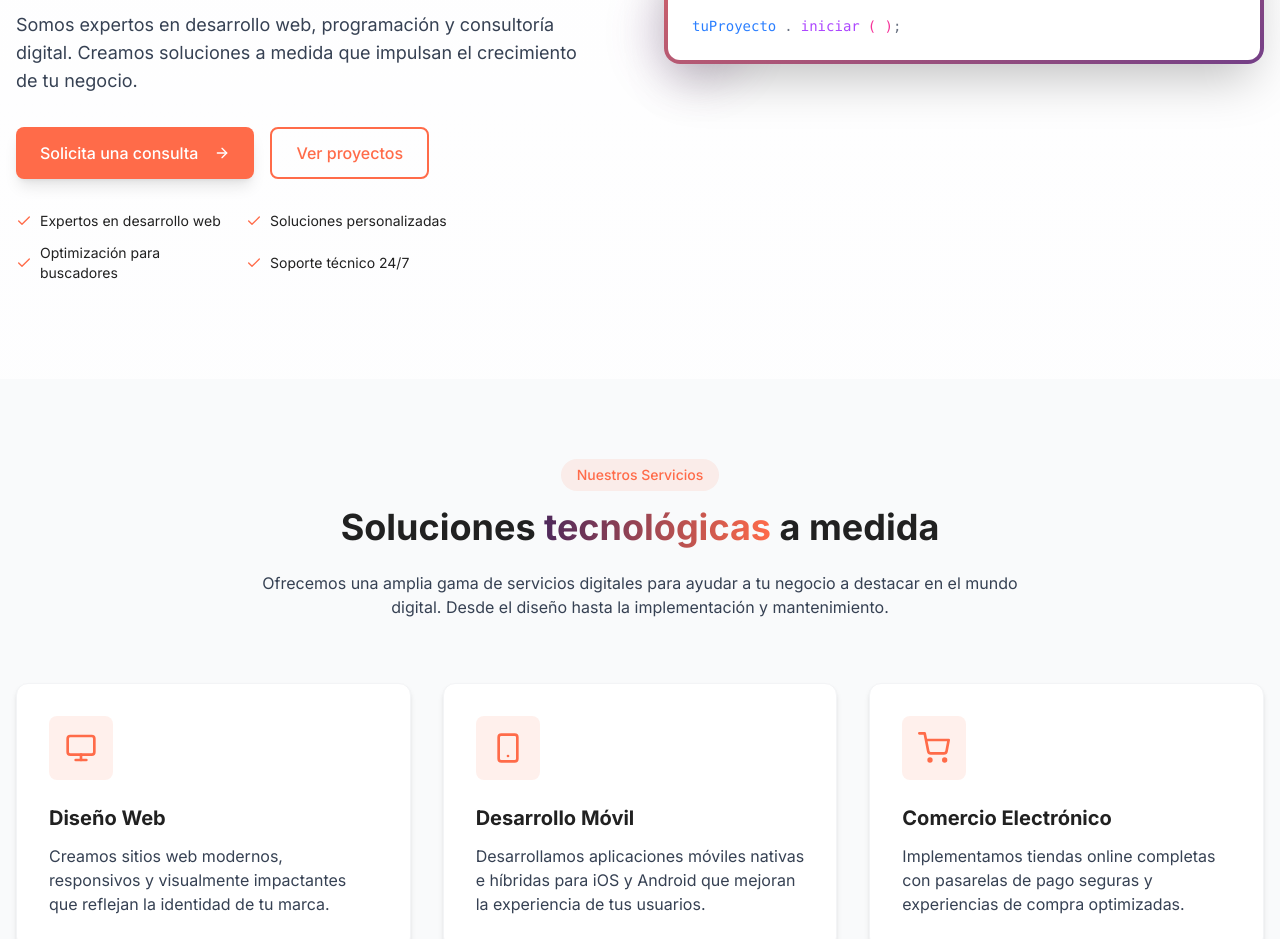
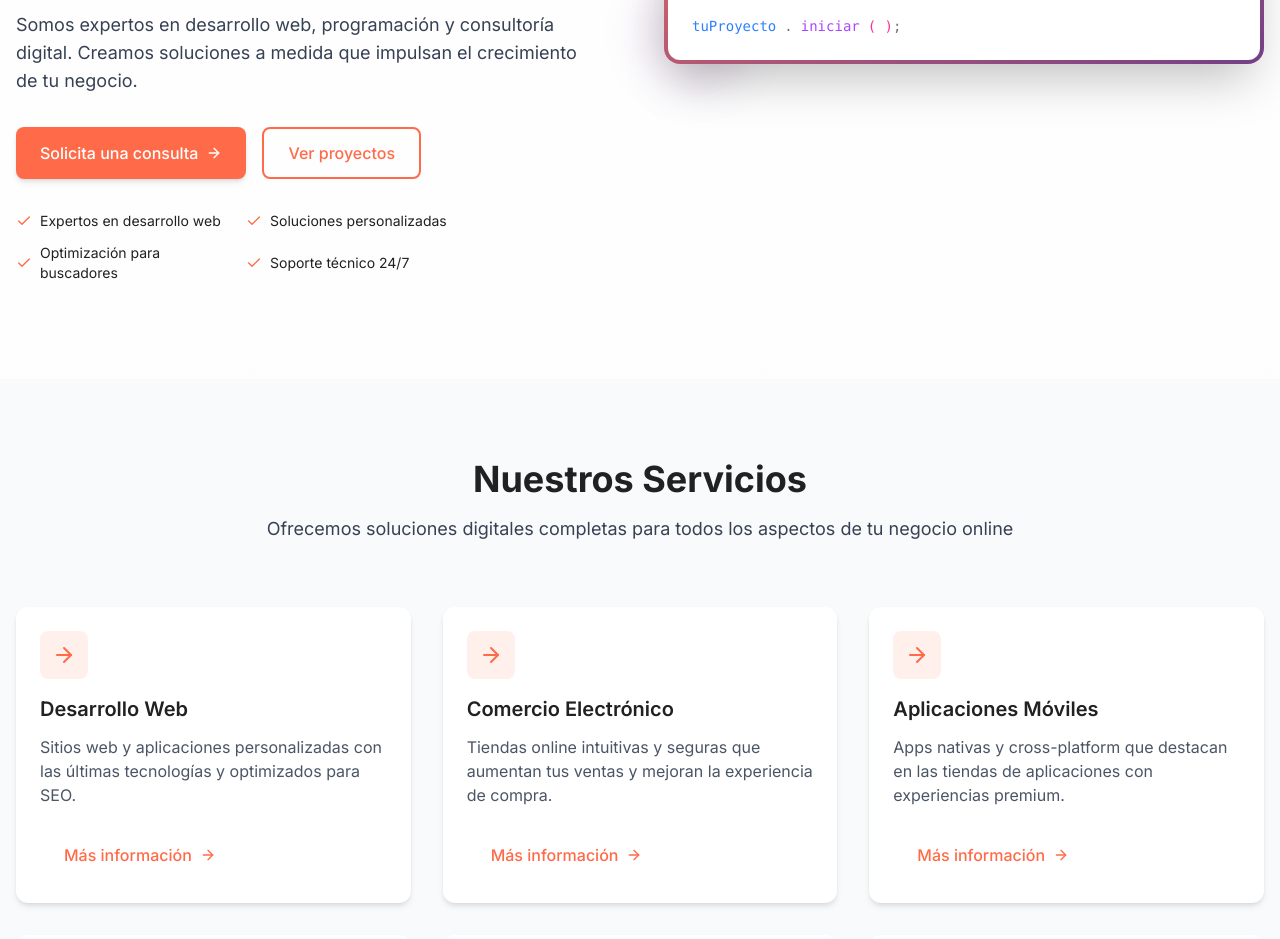
Before and after one commit to Rene-Kuhm/Landing-personal, a Next.js app: page / in a window 1280 px wide. Shown: the part 580-1519 px from the top of the page. Built offline with nearby package versions, Linux system fonts and the light colour scheme; a web font is replaced by a local one.

Commit message:
trabajo terminado optimizaccion de imagenes 4

```diff
--- a/app/components/Button.tsx
+++ b/app/components/Button.tsx
@@ -2,68 +2,60 @@
 
 import React from 'react';
 import Link from 'next/link';
-import { motion } from 'framer-motion';
 
-interface ButtonProps {
+type ButtonProps = {
+    children: React.ReactNode;
     href?: string;
     onClick?: () => void;
-    children: React.ReactNode;
-    variant?: 'primary' | 'secondary' | 'outline';
+    variant?: 'primary' | 'secondary' | 'outline' | 'ghost';
     className?: string;
-    fullWidth?: boolean;
     type?: 'button' | 'submit' | 'reset';
     disabled?: boolean;
-}
+};
 
-const Button: React.FC<ButtonProps> = ({
+const Button = ({
+    children,
     href,
     onClick,
-    children,
     variant = 'primary',
     className = '',
-    fullWidth = false,
     type = 'button',
-    disabled = false,
-}) => {
-    const baseClasses = "inline-flex items-center justify-center px-6 py-3 rounded-lg font-medium text-base transition-all duration-300 ease-in-out";
+    disabled = false
+}: ButtonProps) => {
+    // Clases base según el variante
+    const baseClasses = 'inline-flex items-center justify-center px-6 py-3 text-base font-medium rounded-lg transition-colors duration-200 ease-in-out';
 
+    // Clases específicas por variante
     const variantClasses = {
-        primary: "bg-[var(--primary)] hover:bg-[var(--primary-dark)] text-white shadow-lg hover:shadow-xl",
-        secondary: "bg-[var(--secondary)] hover:opacity-90 text-white shadow-lg hover:shadow-xl",
-        outline: "border-2 border-[var(--primary)] text-[var(--primary)] hover:bg-[var(--primary)] hover:text-white",
+        primary: 'bg-[var(--primary)] hover:bg-[var(--primary-dark)] text-white shadow-md hover:shadow-lg',
+        secondary: 'bg-[var(--secondary)] hover:bg-[var(--accent)] text-white shadow-md hover:shadow-lg',
+        outline: 'bg-transparent border-2 border-current text-[var(--primary)] hover:text-[var(--primary-dark)]',
+        ghost: 'bg-transparent text-[var(--primary)] hover:text-[var(--primary-dark)] hover:bg-[var(--primary)]/10 px-4'
     };
 
-    const widthClass = fullWidth ? "w-full" : "";
-    const disabledClass = disabled ? "opacity-70 cursor-not-allowed" : "";
+    // Clases para estado deshabilitado
+    const disabledClasses = disabled ? 'opacity-60 cursor-not-allowed' : '';
 
-    const buttonClasses = `${baseClasses} ${variantClasses[variant]} ${widthClass} ${disabledClass} ${className}`;
+    // Combinación de todas las clases
+    const buttonClasses = `${baseClasses} ${variantClasses[variant]} ${className} ${disabledClasses}`;
 
-    const content = (
-        <motion.span
-            className="flex items-center gap-2"
-            whileHover={{ scale: disabled ? 1 : 1.03 }}
-            whileTap={{ scale: disabled ? 1 : 0.98 }}
-        >
-            {children}
-        </motion.span>
-    );
-
-    if (href && !disabled) {
+    // Renderizar como link o botón
+    if (href) {
         return (
             <Link href={href} className={buttonClasses}>
-                {content}
+                {children}
             </Link>
         );
     }
 
     return (
         <button
+            type={type}
             onClick={onClick}
             className={buttonClasses}
-            type={type}
             disabled={disabled}
         >
-            {content}
+            {children}
         </button>
     );
 };
--- a/app/sections/Hero.tsx
+++ b/app/sections/Hero.tsx
@@ -1,32 +1,16 @@
 "use client";
 
-import React from 'react';
-import { motion } from 'framer-motion';
+import React, { useEffect, useState } from 'react';
 import { FiArrowRight, FiCheck } from 'react-icons/fi';
 import Button from '../components/Button';
 
 const Hero = () => {
-    const containerVariants = {
-        hidden: { opacity: 0 },
-        visible: {
-            opacity: 1,
-            transition: {
-                staggerChildren: 0.2,
-            },
-        },
-    };
+    const [isLoaded, setIsLoaded] = useState(false);
 
-    const itemVariants = {
-        hidden: { opacity: 0, y: 20 },
-        visible: {
-            opacity: 1,
-            y: 0,
-            transition: {
-                duration: 0.6,
-                ease: [0.6, 0.05, 0.01, 0.9],
-            },
-        },
-    };
+    useEffect(() => {
+        // Marcar como cargado después del montaje inicial
+        setIsLoaded(true);
+    }, []);
 
     const benefitItems = [
         'Expertos en desarrollo web',
@@ -39,37 +23,32 @@ const Hero = () => {
         <section id="home" className="pt-28 pb-16 md:pt-36 md:pb-24 overflow-hidden">
             <div className="container-custom">
                 <div className="grid grid-cols-1 lg:grid-cols-2 gap-12 items-center">
-                    <motion.div
-                        variants={containerVariants}
-                        initial="hidden"
-                        animate="visible"
-                        className="text-center lg:text-left"
-                    >
-                        <motion.span
-                            variants={itemVariants}
+                    <div className="text-center lg:text-left">
+                        <span
                             className="inline-block px-4 py-1.5 bg-[var(--primary)]/10 text-[var(--primary)] rounded-full text-sm font-medium mb-4"
+                            style={{ opacity: isLoaded ? 1 : 0, transition: 'opacity 0.5s' }}
                         >
                             Agencia de Desarrollo Web & Consultoría
-                        </motion.span>
+                        </span>
 
-                        <motion.h1
-                            variants={itemVariants}
+                        <h1
                             className="text-4xl md:text-5xl lg:text-6xl font-bold mb-6 leading-tight"
+                            style={{ opacity: 1 }}
                         >
                             Transformamos <span className="text-gradient">ideas</span> en <span className="text-gradient">experiencias digitales</span> excepcionales
-                        </motion.h1>
+                        </h1>
 
-                        <motion.p
-                            variants={itemVariants}
+                        <p
                             className="text-lg text-gray-700 dark:text-gray-300 mb-8 max-w-xl mx-auto lg:mx-0"
+                            style={{ opacity: isLoaded ? 1 : 0, transition: 'opacity 0.5s ease 0.2s' }}
                         >
                             Somos expertos en desarrollo web, programación y consultoría digital.
                             Creamos soluciones a medida que impulsan el crecimiento de tu negocio.
-                        </motion.p>
+                        </p>
 
-                        <motion.div
-                            variants={itemVariants}
+                        <div
                             className="flex flex-col sm:flex-row gap-4 justify-center lg:justify-start mb-8"
+                            style={{ opacity: isLoaded ? 1 : 0, transition: 'opacity 0.5s ease 0.3s' }}
                         >
                             <Button href="#contacto" variant="primary">
                                 Solicita una consulta <FiArrowRight className="ml-2" />
@@ -77,11 +56,11 @@ const Hero = () => {
                             <Button href="#proyectos" variant="outline">
                                 Ver proyectos
                             </Button>
-                        </motion.div>
+                        </div>
 
-                        <motion.div
-                            variants={itemVariants}
+                        <div
                             className="grid grid-cols-2 gap-3 max-w-md mx-auto lg:mx-0"
+                            style={{ opacity: isLoaded ? 1 : 0, transition: 'opacity 0.5s ease 0.4s' }}
                         >
                             {benefitItems.map((item, index) => (
                                 <div key={index} className="flex items-center">
@@ -89,14 +68,12 @@ const Hero = () => {
                                     <span className="text-sm">{item}</span>
                                 </div>
                             ))}
-                        </motion.div>
-                    </motion.div>
+                        </div>
+                    </div>
 
-                    <motion.div
-                        initial={{ opacity: 0, scale: 0.9 }}
-                        animate={{ opacity: 1, scale: 1 }}
-                        transition={{ duration: 0.8, delay: 0.3 }}
+                    <div
                         className="relative"
+                        style={{ opacity: isLoaded ? 1 : 0, transform: `scale(${isLoaded ? 1 : 0.9})`, transition: 'opacity 0.6s, transform 0.6s' }}
                     >
                         <div className="relative z-10 bg-gradient-to-br from-[var(--primary)] to-[var(--accent)] p-1 rounded-2xl shadow-2xl">
                             <div className="bg-white dark:bg-[#0f0f1e] rounded-xl p-6">
@@ -146,7 +123,7 @@ const Hero = () => {
                         {/* Decorative elements */}
                         <div className="absolute -top-6 -right-6 w-20 h-20 bg-[var(--secondary)] opacity-20 rounded-full blur-xl"></div>
                         <div className="absolute -bottom-4 -left-4 w-24 h-24 bg-[var(--accent)] opacity-20 rounded-full blur-xl"></div>
-                    </motion.div>
+                    </div>
                 </div>
             </div>
         </section>
--- a/app/sections/Servicios.tsx
+++ b/app/sections/Servicios.tsx
@@ -1,108 +1,103 @@
 "use client";
 
-import React from 'react';
-import { motion } from 'framer-motion';
-import { useInView } from 'react-intersection-observer';
-import { FiMonitor, FiSmartphone, FiShoppingCart, FiSearch, FiServer, FiCode } from 'react-icons/fi';
+import React, { useEffect, useState } from 'react';
+import { FiArrowRight } from 'react-icons/fi';
+import Button from '../components/Button';
 
-const servicios = [
+const Servicios = () => {
+    const [isInView, setIsInView] = useState(false);
+
+    useEffect(() => {
+        const timer = setTimeout(() => {
+            setIsInView(true);
+        }, 100);
+
+        return () => clearTimeout(timer);
+    }, []);
+
+    const services = [
         {
-        icon: <FiMonitor className="w-8 h-8" />,
-        title: 'Diseño Web',
-        description: 'Creamos sitios web modernos, responsivos y visualmente impactantes que reflejan la identidad de tu marca.',
+            id: 1,
+            title: 'Desarrollo Web',
+            description: 'Sitios web y aplicaciones personalizadas con las últimas tecnologías y optimizados para SEO.',
+            icon: '/images/icon-web.svg',
         },
         {
-        icon: <FiSmartphone className="w-8 h-8" />,
-        title: 'Desarrollo Móvil',
-        description: 'Desarrollamos aplicaciones móviles nativas e híbridas para iOS y Android que mejoran la experiencia de tus usuarios.',
+            id: 2,
+            title: 'Comercio Electrónico',
+            description: 'Tiendas online intuitivas y seguras que aumentan tus ventas y mejoran la experiencia de compra.',
+            icon: '/images/icon-ecommerce.svg',
         },
         {
-        icon: <FiShoppingCart className="w-8 h-8" />,
-        title: 'Comercio Electrónico',
-        description: 'Implementamos tiendas online completas con pasarelas de pago seguras y experiencias de compra optimizadas.',
+            id: 3,
+            title: 'Aplicaciones Móviles',
+            description: 'Apps nativas y cross-platform que destacan en las tiendas de aplicaciones con experiencias premium.',
+            icon: '/images/icon-mobile.svg',
         },
         {
-        icon: <FiSearch className="w-8 h-8" />,
-        title: 'SEO y Marketing Digital',
-        description: 'Optimizamos tu presencia en buscadores y creamos estrategias de marketing digital para aumentar tu visibilidad.',
+            id: 4,
+            title: 'Sistemas a Medida',
+            description: 'Software personalizado para optimizar procesos internos y mejorar la productividad empresarial.',
+            icon: '/images/icon-software.svg',
         },
         {
-        icon: <FiServer className="w-8 h-8" />,
-        title: 'Desarrollo Backend',
-        description: 'Construimos APIs robustas, servicios web y sistemas de gestión con las últimas tecnologías.',
+            id: 5,
+            title: 'Consultoría Digital',
+            description: 'Asesoramiento estratégico para mejorar tu presencia online y escalar tu negocio digital.',
+            icon: '/images/icon-consulting.svg',
         },
         {
-        icon: <FiCode className="w-8 h-8" />,
-        title: 'Consultoría Tecnológica',
-        description: 'Asesoramos en la selección de tecnologías y arquitecturas para optimizar tus proyectos digitales.',
+            id: 6,
+            title: 'Marketing Digital',
+            description: 'Estrategias de posicionamiento, SEO y SEM para aumentar tu visibilidad y conseguir leads.',
+            icon: '/images/icon-marketing.svg',
         },
     ];
 
-const Servicios = () => {
-    const [ref, inView] = useInView({
-        triggerOnce: true,
-        threshold: 0.1,
-    });
-
-    const containerVariants = {
-        hidden: { opacity: 0 },
-        visible: {
-            opacity: 1,
-            transition: {
-                staggerChildren: 0.1,
-            },
-        },
-    };
-
-    const itemVariants = {
-        hidden: { opacity: 0, y: 30 },
-        visible: {
-            opacity: 1,
-            y: 0,
-            transition: {
-                duration: 0.5,
-                ease: 'easeOut',
-            },
-        },
-    };
-
     return (
-        <section id="servicios" className="py-20 bg-gray-50 dark:bg-[#0a0a14]">
+        <section id="servicios" className="py-20 bg-gray-50 dark:bg-[#0f1119]">
             <div className="container-custom">
-                <div className="text-center max-w-3xl mx-auto mb-16">
-                    <span className="inline-block px-4 py-1.5 bg-[var(--primary)]/10 text-[var(--primary)] rounded-full text-sm font-medium mb-4">
-                        Nuestros Servicios
-                    </span>
-                    <h2 className="text-3xl md:text-4xl font-bold mb-6">
-                        Soluciones <span className="text-gradient">tecnológicas</span> a medida
-                    </h2>
-                    <p className="text-gray-700 dark:text-gray-300">
-                        Ofrecemos una amplia gama de servicios digitales para ayudar a tu negocio a destacar en el mundo digital.
-                        Desde el diseño hasta la implementación y mantenimiento.
+                <div
+                    className="text-center max-w-3xl mx-auto mb-16"
+                    style={{
+                        opacity: isInView ? 1 : 0,
+                        transform: `translateY(${isInView ? 0 : 20}px)`,
+                        transition: 'opacity 0.5s ease, transform 0.5s ease'
+                    }}
+                >
+                    <h2 className="text-3xl md:text-4xl font-bold mb-4">Nuestros Servicios</h2>
+                    <p className="text-lg text-gray-700 dark:text-gray-300">
+                        Ofrecemos soluciones digitales completas para todos los aspectos de tu negocio online
                     </p>
                 </div>
 
-                <motion.div
-                    ref={ref}
-                    variants={containerVariants}
-                    initial="hidden"
-                    animate={inView ? "visible" : "hidden"}
-                    className="grid grid-cols-1 md:grid-cols-2 lg:grid-cols-3 gap-8"
+                <div className="grid grid-cols-1 md:grid-cols-2 lg:grid-cols-3 gap-8">
+                    {services.map((service, index) => (
+                        <div
+                            key={service.id}
+                            className="bg-white dark:bg-[#1a1c29] rounded-xl shadow-md hover:shadow-xl p-6 transition-all duration-300"
+                            style={{
+                                opacity: isInView ? 1 : 0,
+                                transform: `translateY(${isInView ? 0 : 20}px)`,
+                                transition: `opacity 0.5s ease ${index * 0.1}s, transform 0.5s ease ${index * 0.1}s`
+                            }}
                         >
-                    {servicios.map((servicio, index) => (
-                        <motion.div
-                            key={index}
-                            variants={itemVariants}
-                            className="bg-white dark:bg-[#1a1a2e] rounded-xl p-8 shadow-md hover:shadow-xl transition-shadow duration-300 border border-gray-100 dark:border-gray-800"
-                        >
-                            <div className="w-16 h-16 bg-[var(--primary)]/10 text-[var(--primary)] rounded-lg flex items-center justify-center mb-6">
-                                {servicio.icon}
+                            <div className="mb-4 text-[var(--primary)]">
+                                {/* Placeholder para ícono */}
+                                <div className="w-12 h-12 rounded-lg bg-[var(--primary)]/10 flex items-center justify-center">
+                                    <FiArrowRight className="text-2xl" />
                                 </div>
-                            <h3 className="text-xl font-bold mb-3">{servicio.title}</h3>
-                            <p className="text-gray-700 dark:text-gray-300">{servicio.description}</p>
-                        </motion.div>
+                            </div>
+                            <h3 className="text-xl font-semibold mb-3">{service.title}</h3>
+                            <p className="text-gray-600 dark:text-gray-400 mb-4">
+                                {service.description}
+                            </p>
+                            <Button href="#contacto" variant="ghost" className="mt-2 p-0">
+                                Más información <FiArrowRight className="ml-2" />
+                            </Button>
+                        </div>
                     ))}
-                </motion.div>
+                </div>
             </div>
         </section>
     );
```
Also changed, not shown: app/components/Navbar.tsx (+7 -7 lines), app/components/OptimizedImage.tsx (added, +39 -0 lines), app/globals.css (+12 -0 lines), app/layout.tsx (+12 -4 lines). Lines whose indentation alone changed are shown as unchanged.
